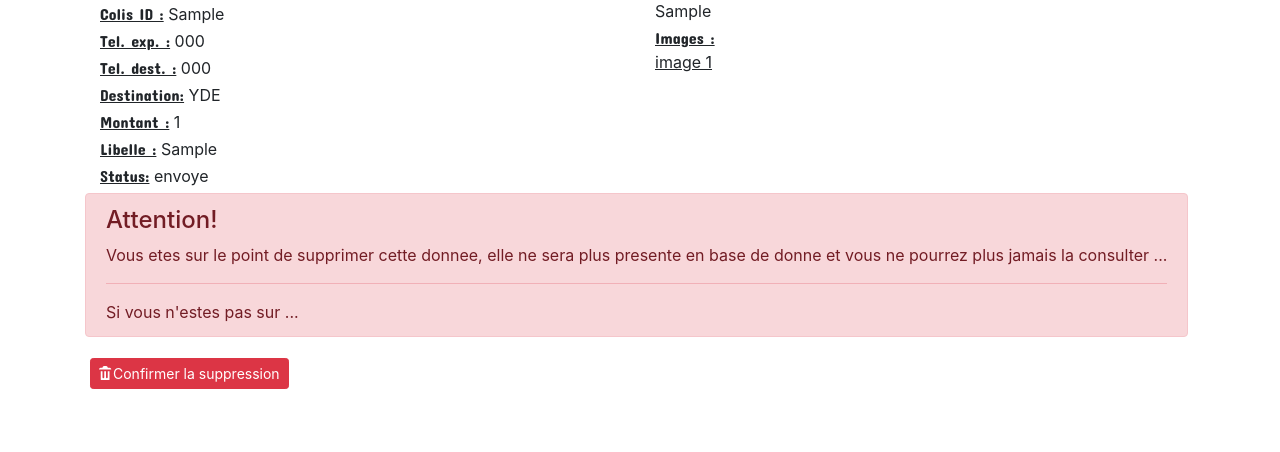
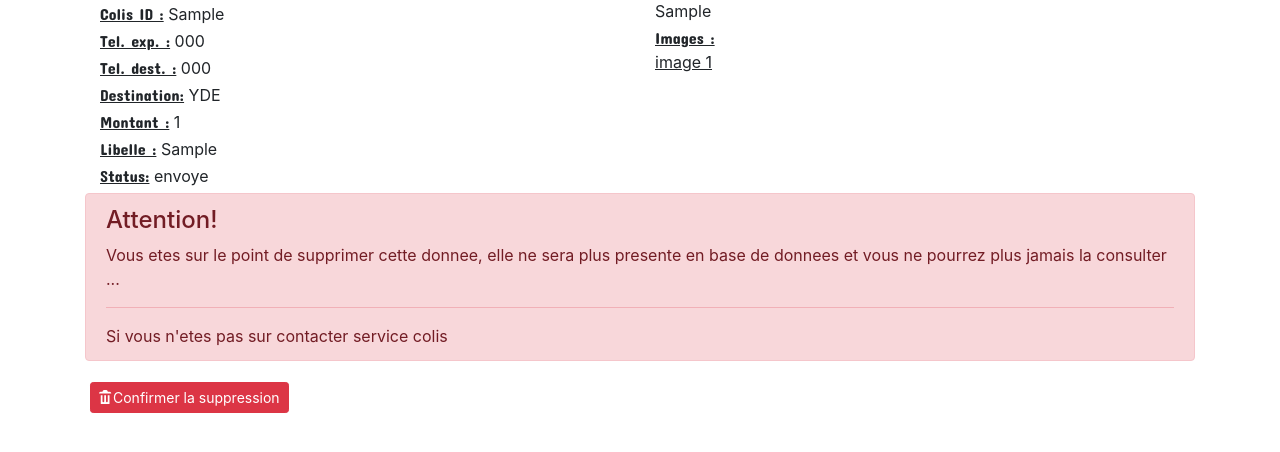
Before and after one commit to raoulalobo/suite, a Django app: page /delete/00000000-0000-0000-0000-000000000001 in a window 1280 px wide. Shown: the part 246-698 px from the top of the page. Run offline with Django 3.2, Linux system fonts and the light colour scheme; a user stored in the database is signed in; tables that the repository leaves empty hold one stand-in row (values such as "Sample post"); grey boxes marked "Sample" are stand-in pictures; parts of the project's set-up code (start-up, migrations or seed data) failed here and were passed over; some libraries are stand-ins or nearby versions.

Commit message:
maj_mark5

```diff
--- a/colis_apps/tasks.py
+++ b/colis_apps/tasks.py
@@ -23,7 +23,7 @@ def rapport_created(req, total_count , total_montant, yde_count , yde_montant, d
 
     usr = Profile.objects.get( user= req)
 
-    message = 'Total: {} colis,{} FCFA\n Yde: {} colis,{} FCFA\n '.format( total_count, total_montant, yde_count, yde_montant )
+    message = 'Total: {} colis,{} FCFA\n Yde: {} colis,{} FCFA\n Dla: {} colis,{} FCFA '.format( total_count, total_montant, yde_count, yde_montant, dla_count , dla_montant)
     payload = {'action': 'sendmessage', 'username': 'FINEXS', 'password': 'Finexs12345', 'recipient': '237{}'.format(usr.phone) , 'messagetype':'SMS:TEXT', 'messagedata':message}
     r = requests.get("http://api.vassarl.com:9501/api", params=payload)
 
--- a/colis_apps/templates/coli/add.html
+++ b/colis_apps/templates/coli/add.html
@@ -15,7 +15,7 @@
 
     <h2>Ajouter 01 colis</h2>
 
-    <h2>Changed : {{changed}} </h2>
+    <!-- <h2>Changed : {{changed}} </h2> -->
 
     <div class="row">
         <div class="add-button"> <a href="{% url 'colis_apps:list.coli'  %}" class="btn btn-secondary btn-sm app"> <span class="oi oi-arrow-left"></span> Revenir a la liste </a> </div>
--- a/colis_apps/templates/coli/delete.html
+++ b/colis_apps/templates/coli/delete.html
@@ -73,9 +73,9 @@
     <div class="row ">
         <div class="alert alert-danger" role="alert">
             <h4 class="alert-heading">Attention!</h4>
-            <p>Vous etes sur le point de supprimer cette donnee, elle ne sera plus presente en base de donne et vous ne pourrez plus jamais la consulter ...</p>
+            <p>Vous etes sur le point de supprimer cette donnee, elle ne sera plus presente en base de donnees et vous ne pourrez plus jamais la consulter ...</p>
             <hr>
-            <p class="mb-0">Si vous n'estes pas sur ...</p>
+            <p class="mb-0">Si vous n'etes pas sur contacter service colis</p>
         </div>
     </div>
 
--- a/colis_apps/templates/coli/detail.html
+++ b/colis_apps/templates/coli/detail.html
@@ -55,9 +55,10 @@
                 <!-- fin Modal -->
                 <u class="pointer" data-toggle="modal" data-target=#{{f.id}} >
                     image {{ forloop.counter }} <!-- {{f.file.name}} -->
-                </u> </br></br></br>
+                </u> </br>
 
             {% endfor %}
+            </br></br>
         </div>
 
         <div class="col-sm-12 col-md-6">
--- a/colis_apps/templates/coli/list.html
+++ b/colis_apps/templates/coli/list.html
@@ -108,11 +108,11 @@
                                         <td>
                                             <a href="{% url 'colis_apps:detail.coli' coli.id %}"><ion-icon name="information-circle-outline"></ion-icon></a>
 
-                                            {% if perms.coli.change_coli %}
+                                            {% if perms.colis_apps.change_coli %}
                                                 <a href="{% url 'colis_apps:update.coli' coli.id %}"><ion-icon name="create"></ion-icon></a>
                                             {% endif %}
 
-                                            {% if perms.coli.delete_coli %}
+                                            {% if perms.colis_apps.delete_coli %}
                                                 <a href="{% url 'colis_apps:delete' coli.id %}" ><ion-icon name="trash"></ion-icon></a>
                                             {% endif%}
 
--- a/colis_apps/views.py
+++ b/colis_apps/views.py
@@ -68,7 +68,7 @@ def list_colis(request):
     return render(request,'coli/list.html',{ 'colis': colis })
 
 
-@permission_required('colis_apps.can_add', login_url='/colis/accces-denied')
+@permission_required('colis_apps.add_coli', login_url='colis_apps:denied')
 def add_coli(request):
     if request.method == 'POST':
         coli_form = ColiForm(request.POST )
@@ -93,7 +93,7 @@ def add_coli(request):
 
     return render(request,'coli/add.html',{'coli_form': coli_form , 'file_form' : file_form })
 
-@permission_required('colis_apps.can_change', login_url='/colis/accces-denied')
+@permission_required('colis_apps.change_coli', login_url='colis_apps:denied')
 def update_coli(request, coli_id ):
     item = Coli.objects.get( pk = coli_id )
     joint = ColisFile.objects.filter( coli = coli_id )
@@ -126,7 +126,7 @@ def detail_coli( request, coli_id ):
 
     return render(request,'coli/detail.html',{'item': item , 'files': files  , 'history': history })
 
-@permission_required('colis_apps.can_delete', login_url='/colis/accces-denied')
+@permission_required('colis_apps.delete_coli', login_url='colis_apps:denied')
 def delete( request, coli_id ):
 
     item = Coli.objects.get( pk = coli_id )
@@ -134,14 +134,14 @@ def delete( request, coli_id ):
 
     return render(request,'coli/delete.html',{'item': item , 'files': files })
 
-@permission_required('colis_apps.can_delete', login_url='/colis/accces-denied')
+@permission_required('colis_apps.delete_coli', login_url='colis_apps:denied')
 def delete_coli(request, coli_id ):
     item = Coli.objects.get( pk = coli_id )
     item.delete()
     messages.success( request,('Item has been deleted') )
     return redirect('colis_apps:list.coli')
 
-@permission_required('colis_apps.can_delete', login_url='/colis/accces-denied')
+@permission_required('colis_apps.delete_coli', login_url='colis_apps:denied')
 def delete_file(request, file_id , coli_id ):
     item = ColisFile.objects.get( pk = file_id )
     item.delete()
```
